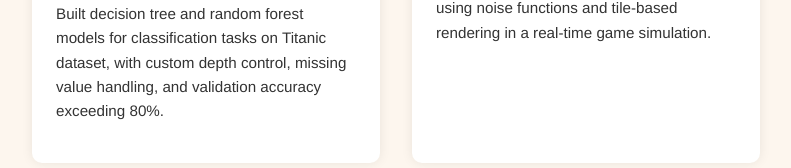
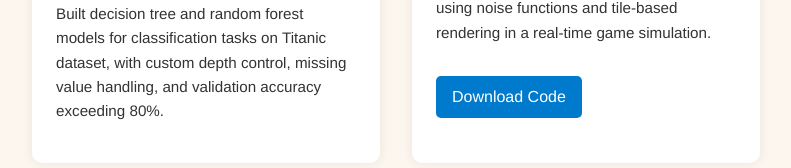
Before and after one commit to mablezhang2003/mablezhang2003.github.io, a React (Create React App) app: page /projects in a window 1280 px wide. Shown: the part 1003-1171 px from the top of the page, without its empty margins (244-1035 px from the left). Built offline with nearby package versions, Linux system fonts and the light colour scheme; the HTML template or start-up script is replaced by a standard one.

Commit message:
Update ProjectCard.js

```diff
--- a/src/components/ProjectCard.js
+++ b/src/components/ProjectCard.js
@@ -1,15 +1,15 @@
 import React from 'react';
 
-function ProjectCard({ title, image, description, link, children }) {
+function ProjectCard({ title, image, description, downloadLink, children }) {
   return (
     <div className="project-card">
       {image && <img src={image} alt={title} className="project-image" />}
       <h3>{title}</h3>
       <p>{description}</p>
       {children}
-      {link && (
-        <a className="project-link" href={link} target="_blank" rel="noreferrer">
-          Visit Project
+      {downloadLink && (
+        <a className="project-link" href={downloadLink} download>
+          Download Code
         </a>
       )}
     </div>
```
